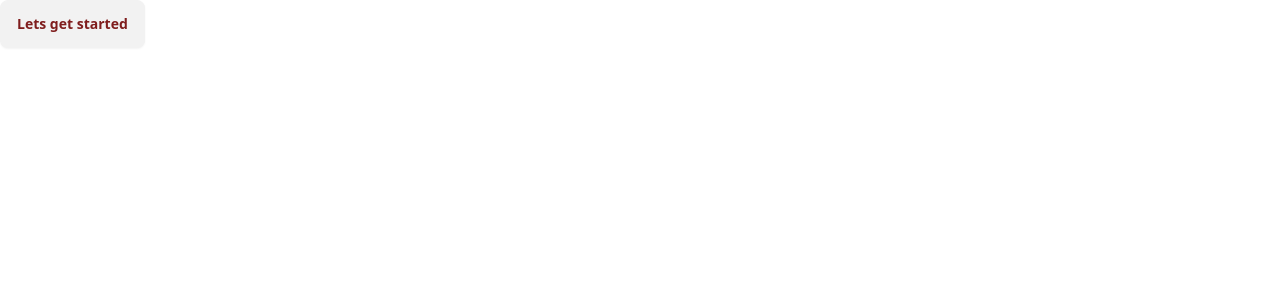
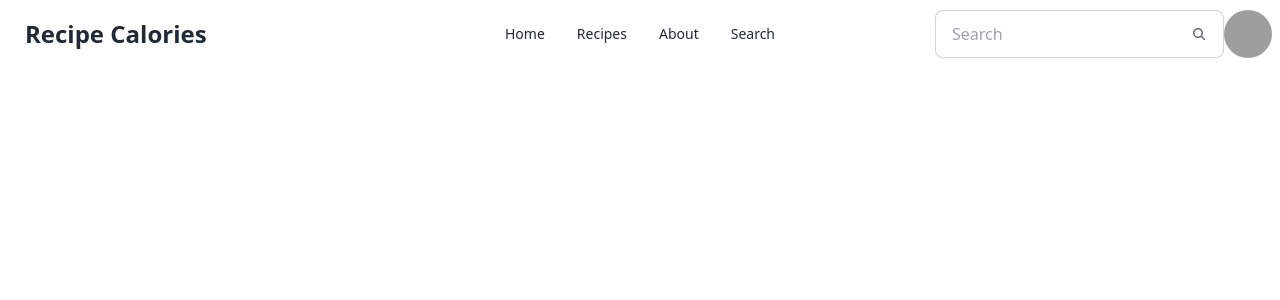
Before and after one commit to OMI786I/reset-assignment-7, a React (Vite) app: page / in a window 1280 px wide. Shown: the top 300 px of the page. Built offline with nearby package versions, Linux system fonts and the light colour scheme; grey boxes are pictures that could not be loaded.

Commit message:
added navbar

```diff
--- a/src/App.jsx
+++ b/src/App.jsx
@@ -1,9 +1,10 @@
 import "./App.css";
+import Header from "./components/header/Header";
 
 function App() {
   return (
     <>
-      <h1 className=" text-red-900 btn">Lets get started</h1>
+      <Header></Header>
     </>
   );
 }
--- /dev/null
+++ b/src/components/header/Header.jsx
@@ -0,0 +1,87 @@
+const Header = () => {
+  return (
+    <div>
+      <div className="navbar bg-base-100">
+        <div className="navbar-start">
+          <div className="dropdown">
+            <div tabIndex={0} role="button" className="btn btn-ghost lg:hidden">
+              <svg
+                xmlns="http://www.w3.org/2000/svg"
+                className="h-5 w-5"
+                fill="none"
+                viewBox="0 0 24 24"
+                stroke="currentColor"
+              >
+                <path
+                  strokeLinecap="round"
+                  strokeLinejoin="round"
+                  strokeWidth="2"
+                  d="M4 6h16M4 12h8m-8 6h16"
+                />
+              </svg>
+            </div>
+            <ul
+              tabIndex={0}
+              className="menu menu-sm dropdown-content mt-3 z-[1] p-2 shadow bg-base-100 rounded-box w-52"
+            >
+              <li>
+                <a>Home</a>
+              </li>
+              <li>
+                <a>Recipes</a>
+              </li>
+              <li>
+                <a>About</a>
+              </li>
+              <li>
+                <a>Search</a>
+              </li>
+            </ul>
+          </div>
+          <a className="btn btn-ghost text-2xl font-bold">Recipe Calories</a>
+        </div>
+        <div className="navbar-center hidden lg:flex">
+          <ul className="menu menu-horizontal px-1">
+            <li>
+              <a>Home</a>
+            </li>
+            <li>
+              <a>Recipes</a>
+            </li>
+            <li>
+              <a>About</a>
+            </li>
+            <li>
+              <a>Search</a>
+            </li>
+          </ul>
+        </div>
+        <div className="navbar-end">
+          <label className="input input-bordered flex items-center gap-2">
+            <input type="text" className="grow" placeholder="Search" />
+            <svg
+              xmlns="http://www.w3.org/2000/svg"
+              viewBox="0 0 16 16"
+              fill="currentColor"
+              className="w-4 h-4 opacity-70"
+            >
+              <path
+                fillRule="evenodd"
+                d="M9.965 11.026a5 5 0 1 1 1.06-1.06l2.755 2.754a.75.75 0 1 1-1.06 1.06l-2.755-2.754ZM10.5 7a3.5 3.5 0 1 1-7 0 3.5 3.5 0 0 1 7 0Z"
+                clipRule="evenodd"
+              />
+            </svg>
+          </label>
+
+          <div className="avatar">
+            <div className="w-12 rounded-full">
+              <img src="https://img.daisyui.com/images/stock/photo-1534528741775-53994a69daeb.jpg" />
+            </div>
+          </div>
+        </div>
+      </div>
+    </div>
+  );
+};
+
+export default Header;
```
